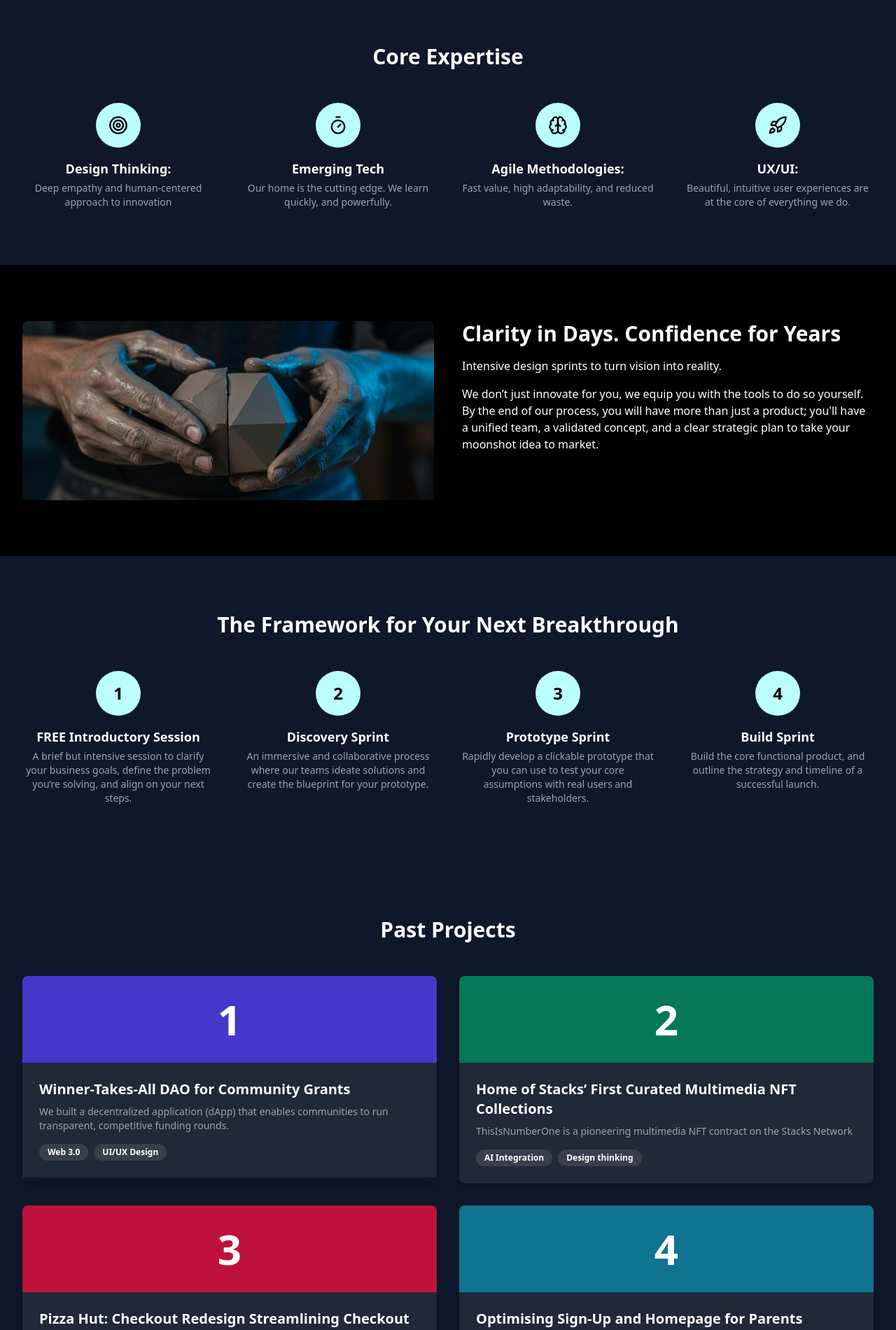
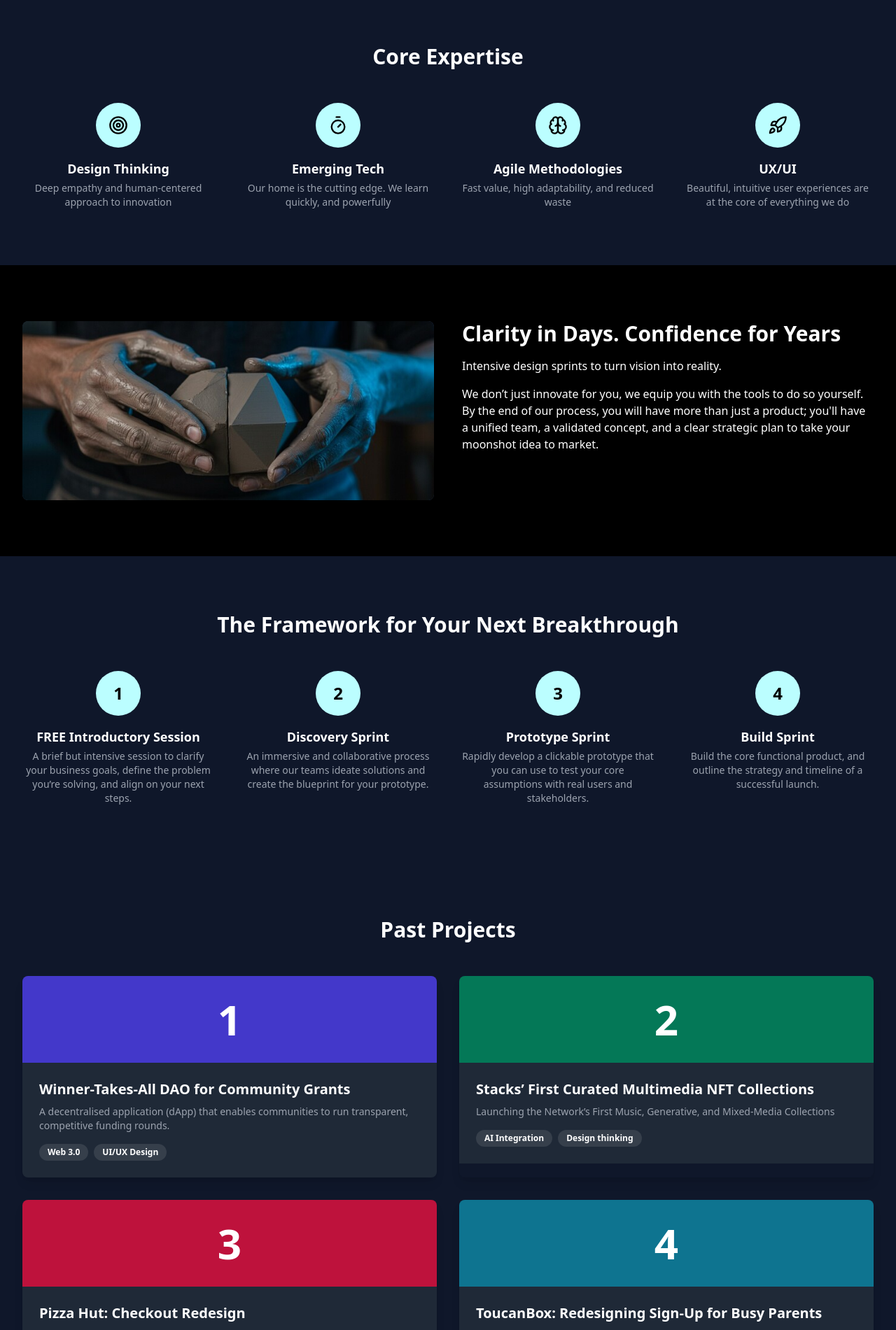
Before and after one commit to Lunim-Corporate/lunim-studio, a React (Vite) app: page / in a window 1280 px wide. Shown: the part 1657-3558 px from the top of the page at 70% size. Built offline with nearby package versions, Linux system fonts and the light colour scheme; no server answers.

Commit message:
Fix: Fixed wording on landing page for cosnsitency

```diff
--- a/src/components/Footer.tsx
+++ b/src/components/Footer.tsx
@@ -107,7 +107,7 @@ const Footer: React.FC = () => {
         <div className="border-t border-gray-700 mt-4 pt-4"> {/* Adjusted margin-top and padding-top */}
           <div className="flex flex-col md:flex-row justify-between items-center">
             <p className="text-gray-400 text-sm mb-4 md:mb-0">
-              © 2025 Lunim. All rights reserved.
+              Risidio Ltd. T/A Lunim Innovation Studio
             </p>
             <div className="flex flex-col md:flex-row flex-wrap justify-center space-x-0 md:space-x-6 space-y-2 md:space-y-0"> {/* Adjusted spacing for vertical on small screens */}
               {/* Phone Number */}
@@ -115,14 +115,14 @@ const Footer: React.FC = () => {
                 href="tel:+442030519057" // 'tel:' for phone numbers
                 className="text-gray-400 hover:text-cyan-400 text-sm transition-colors duration-300"
               >
-                Phone: 020 3051 9057
+                020 3051 9057
               </a>
               {/* Email */}
               <a
                 href="mailto:hello@lunim.io" // 'mailto:' for email addresses
                 className="text-gray-400 hover:text-cyan-400 text-sm transition-colors duration-300"
               >
-              Email:  hello@lunim.io
+              hello@lunim.io
               </a>
               {/* Privacy Policy link */}
               <Link
--- a/src/pages/Home.tsx
+++ b/src/pages/Home.tsx
@@ -121,15 +121,15 @@ const App: React.FC = () => {
 const expertiseAreas = [
   {
     icon: TargetIcon,
-    title: ' Innovation Discovery',
-    description: 'Our discovery process cuts through the noise to uncover and adapt to high-impact opportunities, ensuring we are solving the right problem from day one.',
+    title: 'Innovation Discovery',
+    description: 'Our discovery process cuts through the noise to uncover and adapt to high-impact opportunities, ensuring we\'re solving the right problems from day one.',
     bgColor: 'bg-[#BBFEFF]', // Changed to your desired background color
     iconBg: 'bg-[#BBFEFF]' // Changed
   },
   {
     icon: Timer,
-    title: ' Human-Centric Design',
-    description: ' Powerful technology is nothing without a flawless user experience. We facilitate your product being not only functional but beautiful, intuitive, and a delight to use.',
+    title: 'Human-Centric Design',
+    description: 'Powerful technology is nothing without a flawless user experience. We help you deliver products that are not only functional but also beautiful, intuitive, and a delight to use.',
     bgColor: 'bg-[#BBFEFF]', // Changed
     iconBg: 'bg-[#BBFEFF]' // Changed
   },
@@ -143,7 +143,7 @@ const expertiseAreas = [
   {
     icon: RocketIcon,
     title: 'Web3 & Decentralised Solutions',
-    description: ' Build the next generation of the internet. Our experts can guide you through the complexities of blockchain, smart contracts, and tokenisation to create novel, community-owned experiences.',
+    description: 'Build the next generation of the internet. Our experts can guide you through the complexities of blockchain, smart contracts, and tokenisation to create novel, community-owned experiences.',
     bgColor: 'bg-[#BBFEFF]', // Changed
     iconBg: 'bg-[#BBFEFF]' // Changed
   }
@@ -152,7 +152,7 @@ const expertiseAreas = [
   const expertiseSection = [
     {
       icon: TargetIcon,
-      title: 'Design Thinking:',
+      title: 'Design Thinking',
       description: 'Deep empathy and human-centered approach to innovation',
       bgColor: 'bg-[#BBFEFF]', // Changed
     iconBg: 'bg-[#BBFEFF]' // Changed
@@ -160,21 +160,21 @@ const expertiseAreas = [
     {
       icon: Timer,
       title: 'Emerging Tech',
-      description: 'Our home is the cutting edge. We learn quickly, and powerfully.',
+      description: 'Our home is the cutting edge. We learn quickly, and powerfully',
        bgColor: 'bg-[#BBFEFF]', // Changed
     iconBg: 'bg-[#BBFEFF]' // Changed
     },
     {
       icon: BrainIcon,
-      title: 'Agile Methodologies:',
-      description: ' Fast value, high adaptability, and reduced waste.',
+      title: 'Agile Methodologies',
+      description: 'Fast value, high adaptability, and reduced waste',
        bgColor: 'bg-[#BBFEFF]', // Changed
     iconBg: 'bg-[#BBFEFF]' // Changed
     },
     {
       icon: RocketIcon,
-      title: 'UX/UI:',
-      description: 'Beautiful, intuitive user experiences are at the core of everything we do.',
+      title: 'UX/UI',
+      description: 'Beautiful, intuitive user experiences are at the core of everything we do',
        bgColor: 'bg-[#BBFEFF]', // Changed
     iconBg: 'bg-[#BBFEFF]' // Changed
     }
@@ -215,22 +215,22 @@ const expertiseAreas = [
     {
       icon: 1,
       title: 'Winner-Takes-All DAO for Community Grants',
-      description: 'We built a decentralized application (dApp) that enables communities to run transparent, competitive funding rounds. ',
+      description: 'A decentralised application (dApp) that enables communities to run transparent, competitive funding rounds.',
       tags: ['Web 3.0', 'UI/UX Design'],
       bgColor: 'bg-indigo-700',
       path: '/case-studies/project-atlas'
     },
     {
       icon: 2,
-      title: 'Home of Stacks’ First Curated Multimedia NFT Collections',
-      description: 'ThisIsNumberOne is a pioneering multimedia NFT contract on the Stacks Network',
+      title: 'Stacks’ First Curated Multimedia NFT Collections',
+      description: 'Launching the Network’s First Music, Generative, and Mixed-Media Collections',
       tags: ['AI Integration', 'Design thinking'],
       bgColor: 'bg-emerald-700',
       path: '/case-studies/ai-powered-triage'
     },
     {
       icon: 3,
-      title: ' Pizza Hut: Checkout Redesign Streamlining Checkout for Returning Customers ',
+      title: 'Pizza Hut: Checkout Redesign',
       description: 'Expert guidance to navigate complex technical challenges.',
       tags: ['Tech Stack Audit', 'Scalability', 'Security'],
       bgColor: 'bg-rose-700',
@@ -238,8 +238,8 @@ const expertiseAreas = [
     },
     {
       icon: 4,
-      title: 'Optimising Sign-Up and Homepage for Parents',
-      description: 'ToucanBox is a subscription-based activity box for children aged 3–8.',
+      title: 'ToucanBox: Redesigning Sign-Up for Busy Parents',
+      description: 'How a User-Centric Overhaul Reduced Friction and Boosted Subscriber Conversion',
       tags: ['Bug Fixing', 'Updates', 'Performance Monitoring'],
       bgColor: 'bg-cyan-700',
       path: '/services/maintenance'
@@ -247,15 +247,15 @@ const expertiseAreas = [
     {
       icon: 5,
       title: 'AI Agent Portfolio Builder',
-      description: 'We developed an AI-powered onboarding agent that builds a user’s profile automatically upon sign-up by scraping publicly available information from sites like LinkedIn, IMDb, and personal websites..',
+      description: 'Slashing Onboarding Friction with AI-Powered Data Sourcing',
       tags: ['Bug Fixing', 'Updates', 'Performance Monitoring'],
       bgColor: 'bg-orange-700',
       path: '/aiagentbuilder'
     },
     {
       icon: 6,
-      title: 'AI WhatsApp Interactor',
-      description: 'We developed an AI-powered WhatsApp agent that helps professionals and service providers handle incoming messages—automating appointment bookings and answering customer questions in real time.',
+      title: 'AI WhatsApp Assistant',
+      description: 'Automated Assistant for Managing Bookings and Answering Questions 24/7',
       tags: ['Bug Fixing', 'Updates', 'Performance Monitoring'],
       bgColor: 'bg-pink-700',
       path: '/ai-whatsapp-interactor'
@@ -265,7 +265,7 @@ const expertiseAreas = [
   // Data for the FAQ section
   const faqData = [
     {
-      question: 'I’ve already completed part of this process - can you just help me with a specific section?',
+      question: 'I’ve already completed part of this process—can you just help me with a specific section?',
       answer: 'Modularity is at the heart of our process. Our kickoff meeting will assess the stage you are currently at, and discover where you want to be. We will always tailor our services to provide help only in the necessary and relevant areas that add maximum value, and avoid retreading old ground.',
     },
     {
@@ -566,7 +566,7 @@ const expertiseAreas = [
 
     <section id="contact-form" className="bg-[#0f172a] py-20">
       <div className="max-w-7xl mx-auto px-4 sm:px-6 lg:px-8">
-        <h2 className="text-3xl font-bold text-white mb-4 text-center">Contact Us</h2>
+        <h2 className="text-3xl font-bold text-white mb-4 text-center">Ready to Innovate?</h2>
         <p className="text-lg text-gray-300 mb-12 text-center">
           Let's discuss your project and how we can bring it to life.
         </p>
@@ -640,7 +640,7 @@ const expertiseAreas = [
                     type="text"
                     id="fullName"
                     name="fullName"
-                    placeholder="Your full name"
+                    placeholder="Your Full Name"
                     value={fullName}
                     required
                     onChange={(e) => setFullName(e.target.value)}
@@ -657,7 +657,7 @@ const expertiseAreas = [
                     type="email"
                     id="workEmail"
                     name="workEmail"
-                    placeholder="your@company.com"
+                    placeholder="Your Email Address"
                     value={workEmail}
                     onChange={(e) => setWorkEmail(e.target.value)}
                     className="w-full p-3 rounded-lg bg-[#1f2937] border border-gray-700 text-white placeholder-gray-500 focus:outline-none focus:border-blue-500"
@@ -674,7 +674,7 @@ const expertiseAreas = [
                     type="name"
                     id="companyname"
                     name="companyname"
-                    placeholder="company name"
+                    placeholder="Your Company Name"
                     value={company}
                     onChange={(e) => setCompany(e.target.value)}
                     className="w-full p-3 rounded-lg bg-[#1f2937] border border-gray-700 text-white placeholder-gray-500 focus:outline-none focus:border-blue-500"
@@ -722,7 +722,7 @@ const expertiseAreas = [
                     id="projectGoals"
                     name="projectGoals"
                     rows={5}
-                    placeholder="Tell us about your idea"
+                    placeholder="Tell us about your idea…"
                     value={projectGoals}
                     onChange={(e) => setProjectGoals(e.target.value)}
                     className="w-full p-3 rounded-lg bg-[#1f2937] border border-gray-700 text-white placeholder-gray-500 focus:outline-none focus:border-blue-500"
--- a/src/pages/PrivacyPolicyPage.tsx
+++ b/src/pages/PrivacyPolicyPage.tsx
@@ -15,7 +15,7 @@ const PrivacyPolicyPage: React.FC = () => {
 
           <h2 className="text-2xl font-semibold text-white mb-3">2. Who We Are</h2>
           <ul className="list-disc list-inside mb-6 space-y-1">
-            <li><strong>Company Name:</strong> Lunim</li>
+            <li><strong>Company Name:</strong> Risidio Ltd. T/A Lunim Innovation Studio</li>
             <li><strong>Phone Number:</strong> 020 3051 9057</li>
             <li><strong>Contact for Privacy Queries:</strong> hello@lunim.io</li>
             <li><strong>Registered Address:</strong> 124 City Road, London, England, EC1V 2NX</li>
```
